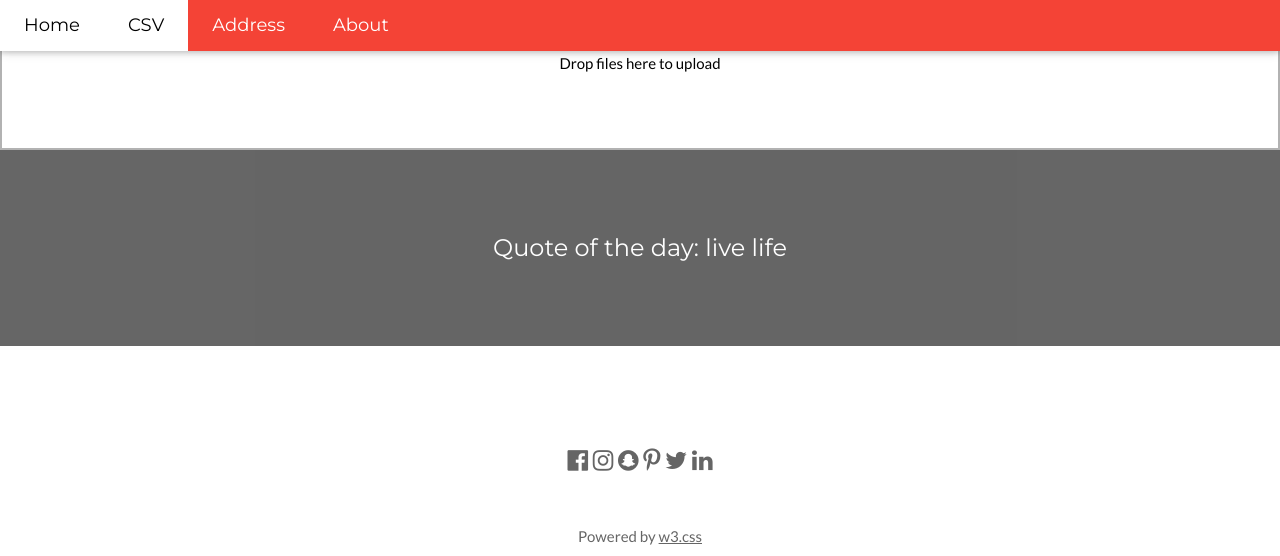
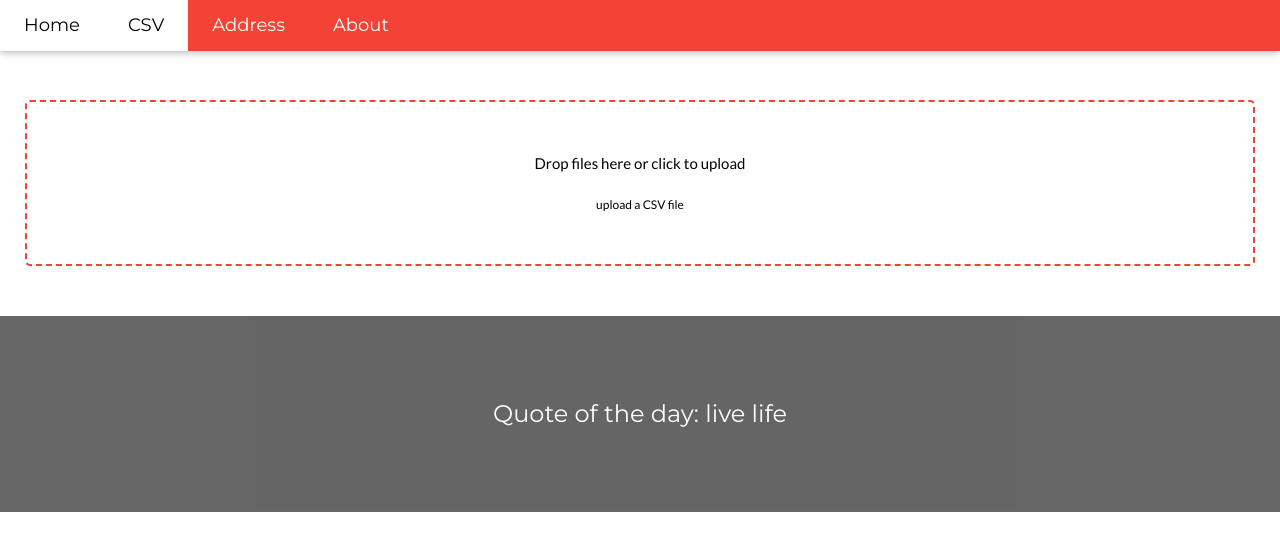
Before and after one commit to tomn96/ProjectDNS, a Django app: page /dns/csv in a window 1280 px wide. Shown: the top 556 px of the page. Run offline with Django 3.2, Linux system fonts and the light colour scheme; some libraries are stand-ins or nearby versions.

Commit message:
added distance from navbar to page. upgraded the drag-and-drop element in csv.html

```diff
--- a/website/dnswebsite/DNSmisconfiguration/templates/DNSmisconfiguration/base.html
+++ b/website/dnswebsite/DNSmisconfiguration/templates/DNSmisconfiguration/base.html
@@ -64,6 +64,12 @@ body,h1,h2,h3,h4,h5,h6 {font-family: "Lato", sans-serif}
         {% endblock %}
 
     </div>
+</div>
+{% endblock %}
+
+
+{% block distance %}
+<div style="padding:50px 0px 0px 0px">
 </div>
 {% endblock %}
 
--- a/website/dnswebsite/DNSmisconfiguration/templates/DNSmisconfiguration/csv.html
+++ b/website/dnswebsite/DNSmisconfiguration/templates/DNSmisconfiguration/csv.html
@@ -15,9 +15,50 @@
 <script src="{% static 'DNSmisconfiguration/dropzonejs/dropzone.js' %}"></script>
 <link rel="stylesheet" href="{% static 'DNSmisconfiguration/dropzonejs/dropzone.css' %}">
 
-<form action="/file-upload" class="dropzone" id="uploadFile">
-    <div class="fallback">
-        <input name="file" type="file" multiple/>
-    </div>
-</form>
+<style>
+#dropzone
+{
+    margin-bottom: 3rem;
+}
+
+.dropzone
+{
+    border: 2px dashed #f44336;
+    border-radius: 5px;
+    background: white;
+}
+
+.dropzone:hover
+{
+    background: LightGray;
+}
+
+.dropzone .dz-message
+{
+    font-weight: 400;
+}
+
+.dropzone .dz-message .note
+{
+    font-size: 0.8em;
+    font-weight: 200;
+    display: block;
+    margin-top: 1.4rem;
+}
+</style>
+
+
+<div id="dropzone" style="padding:50px 25px 50px 25px; margin: 0px 0px 0px 0px;">
+    <form action="/upload" class="dropzone" id="csv-file-upload">
+        <div class="dz-message">
+            <p>Drop files here or click to upload</p>
+            <span class="note">upload a CSV file</span>
+        </div>
+
+        <div class="fallback">
+            <input name="file" type="file"/>
+        </div>
+    </form>
+</div>
+
 {% endblock %}
```
